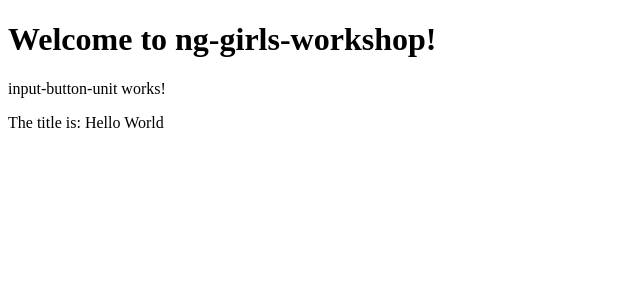
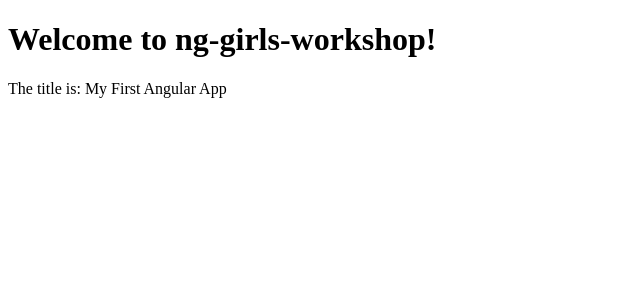
Before and after one commit to annagapuz/ng-girls-workshop-01, an Angular app: page / in a window 1280 px wide. Shown: the top 300 px of the page, without its empty margins (0-640 px from the left). Built offline with nearby package versions, Linux system fonts and the light colour scheme.

Commit message:
Finished chapter 5

```diff
--- a/src/app/input-button-unit/input-button-unit.component.html
+++ b/src/app/input-button-unit/input-button-unit.component.html
@@ -1,2 +1 @@
-<p>input-button-unit works!</p>
 <p>The title is: {{ title }}</p>
--- a/src/app/input-button-unit/input-button-unit.component.ts
+++ b/src/app/input-button-unit/input-button-unit.component.ts
@@ -9,9 +9,15 @@
 
   title = 'Hello World';
 
-  constructor() { }
+  constructor() {
+    this.changeTitle('My First Angular App');
+  }
 
   ngOnInit() {
   }
 
+  changeTitle(newTitle: string) {
+    this.title = newTitle;
+  }
+
 }
```
